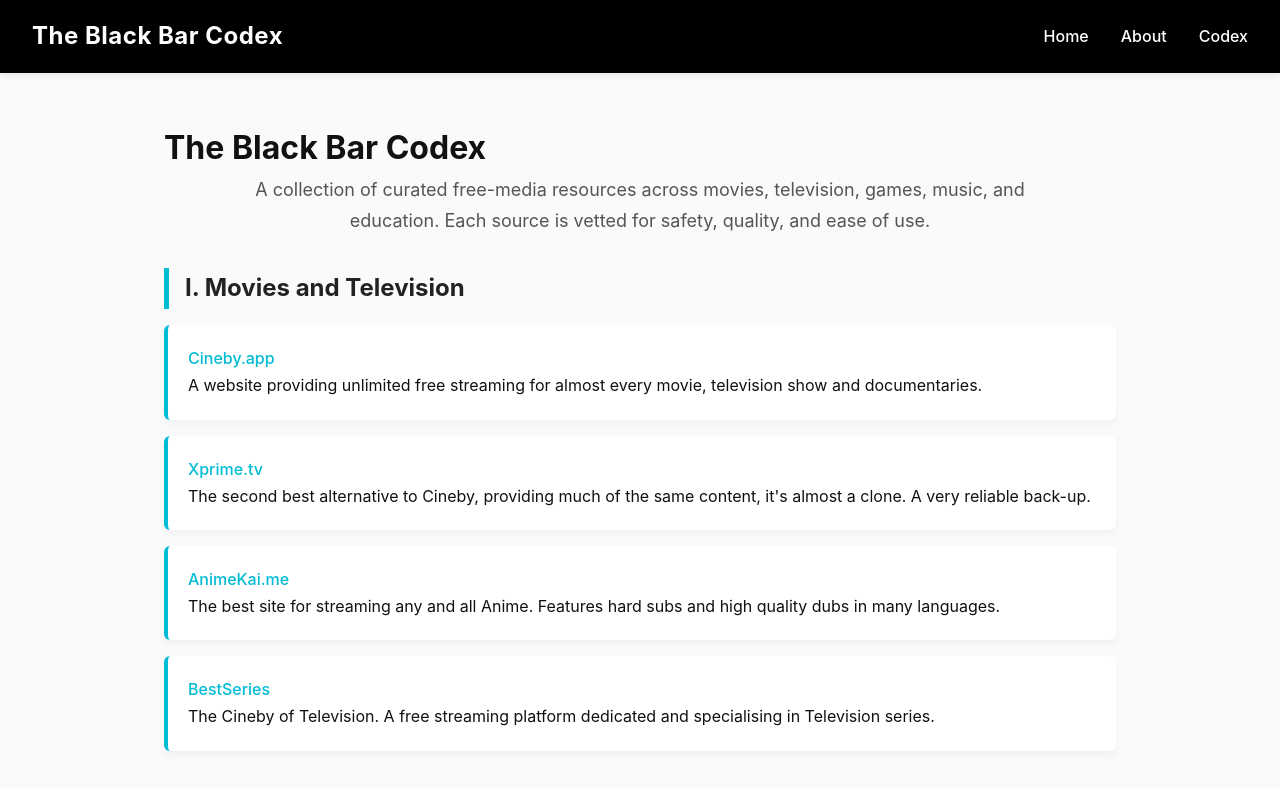
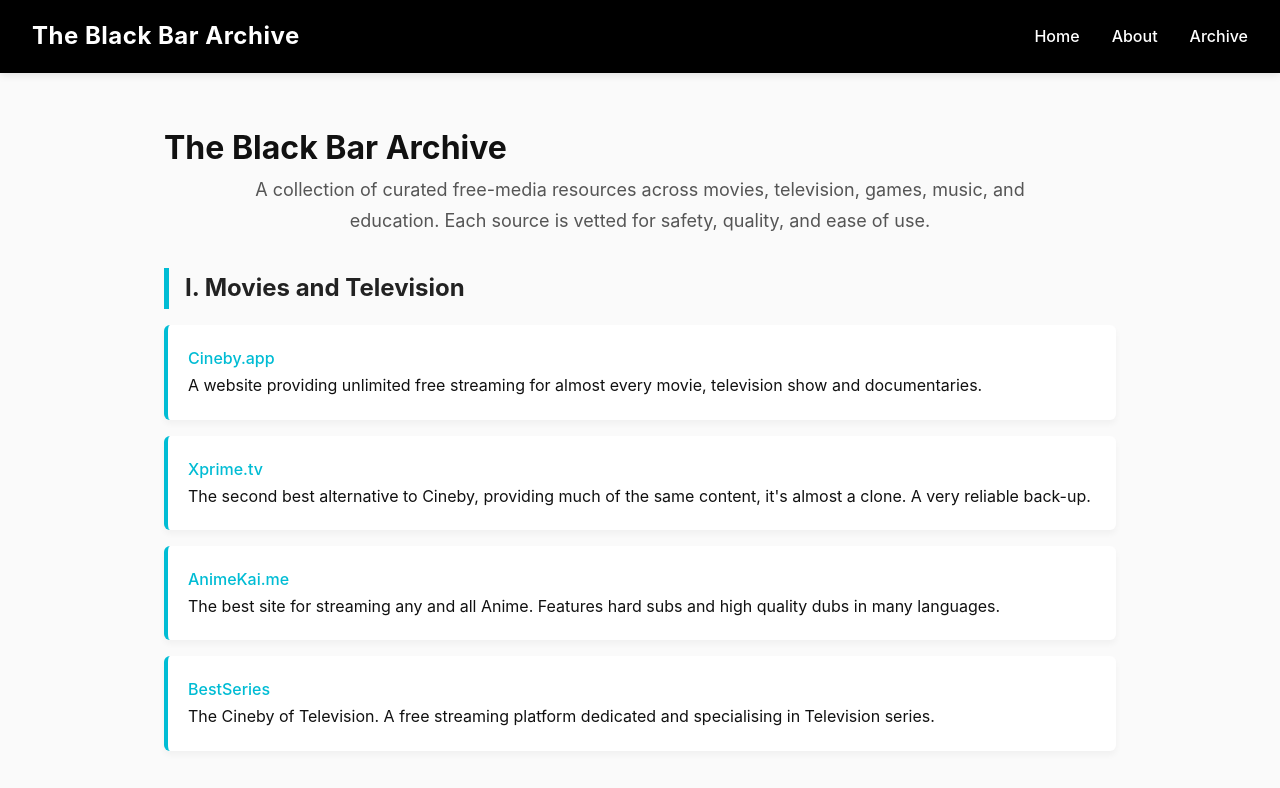
Before and after one commit to cmspeedrunner/cmspeedrunner.github.io, a plain HTML site: page pages/Archive/archive.html in a window 1280 px wide. Shown: the top 788 px of the page. Drawn offline with Linux system fonts and the light colour scheme.

Commit message:
update agains

```diff
--- a/pages/Archive/archive.html
+++ b/pages/Archive/archive.html
@@ -10,17 +10,17 @@
 <body>
   <header>
     <nav class="navbar">
-      <div class="logo">The Black Bar Codex</div>
+      <div class="logo">The Black Bar Archive</div>
       <ul class="nav-links">
         <li><a href="/index.html">Home</a></li>
         <li><a href="/pages/About/about.html">About</a></li>
-        <li><a href="#">Codex</a></li>
+        <li><a href="#">Archive</a></li>
       </ul>
     </nav>
   </header>
 
   <main class="archive-container">
-    <h1>The Black Bar Codex</h1>
+    <h1>The Black Bar Archive</h1>
     <p class="intro">
       A collection of curated free-media resources across movies, television, games, music, and education. Each source is vetted for safety, quality, and ease of use.
     </p>
@@ -106,7 +106,7 @@
   </main>
 
   <footer>
-    <p>&copy; 2025 The Black Bar Codex</p>
+    <p>&copy; 2025 The Black Bar Archive</p>
   </footer>
 </body>
 </html>
```
